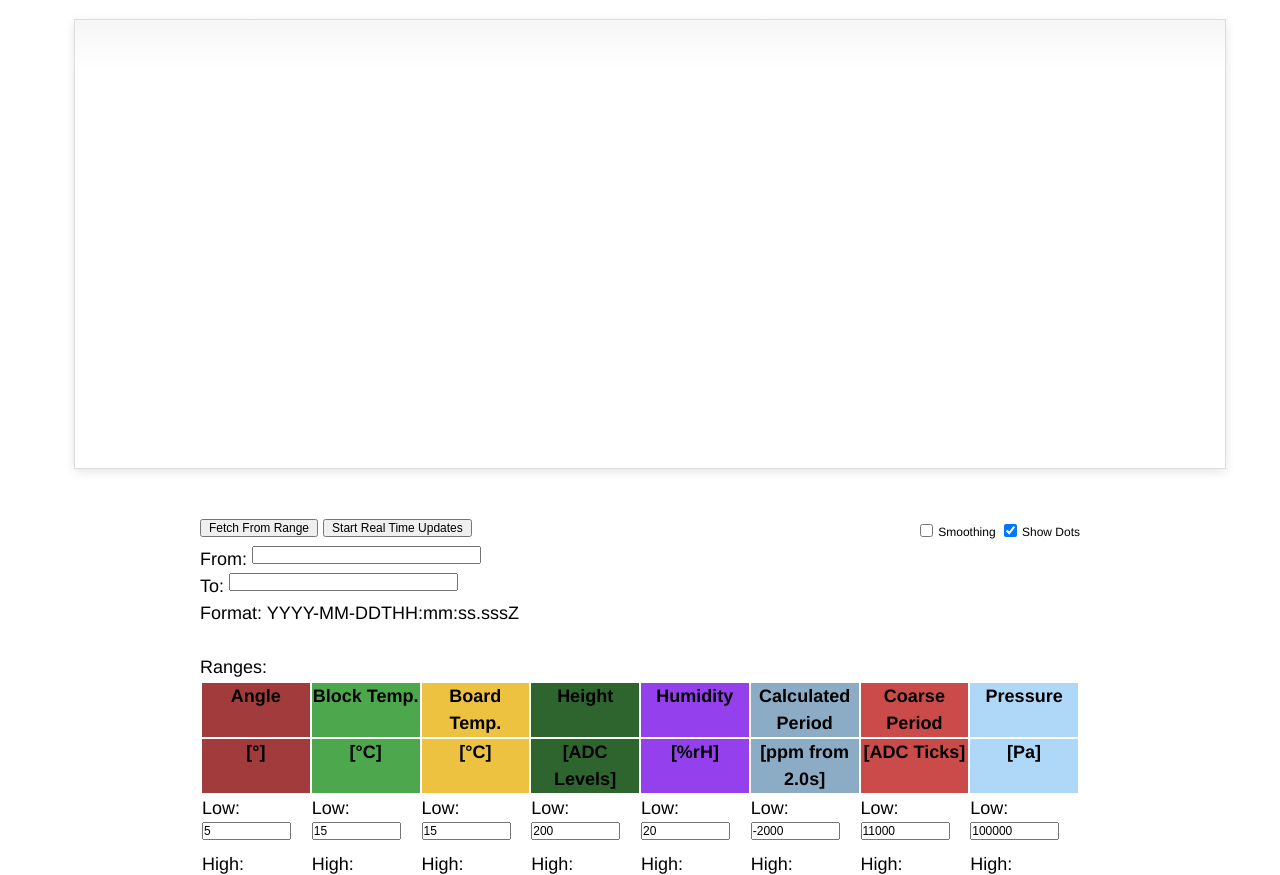
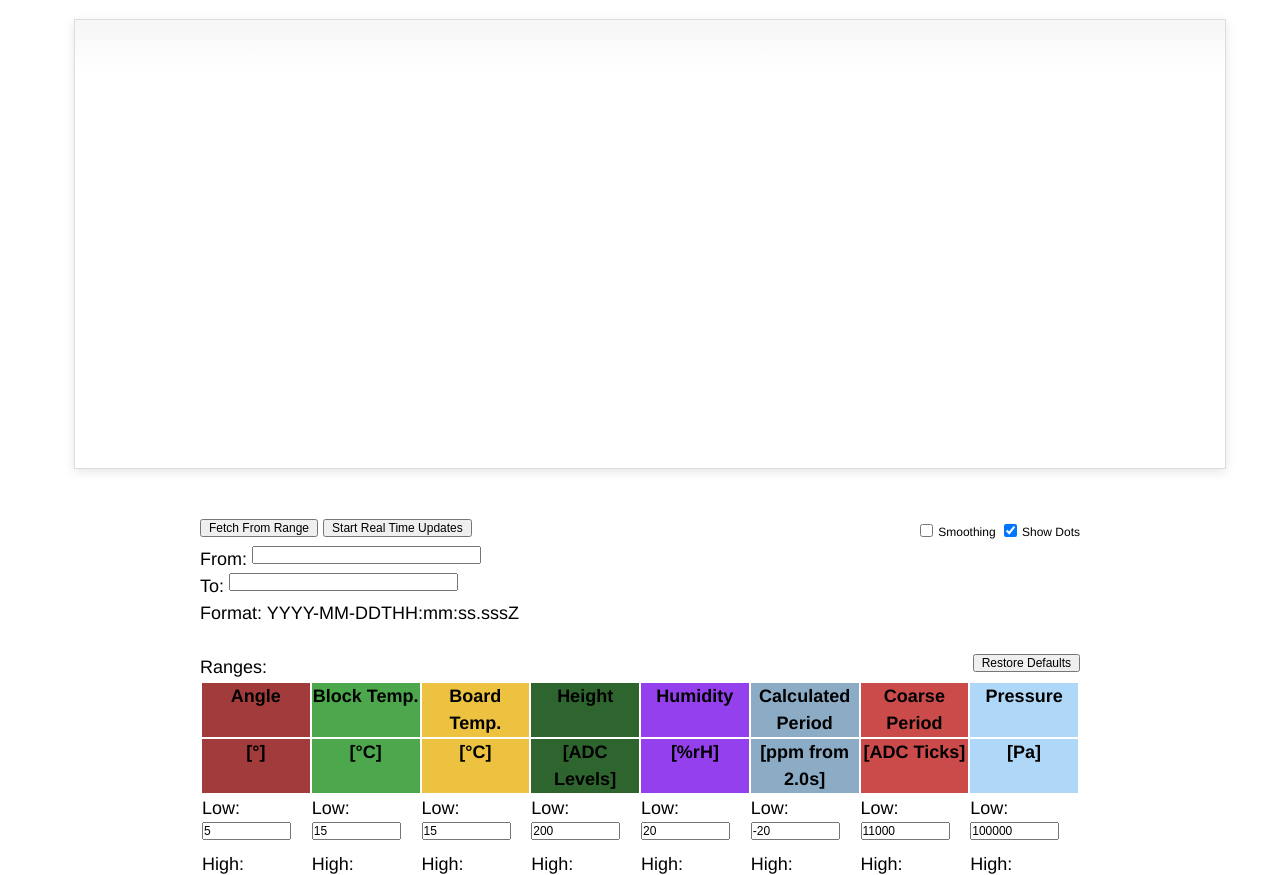
Before and after one commit to captainkirkby/Gears, a website: page node/public/sensorPlot.html in a window 1280 px wide. Shown: the part 84-959 px from the top of the page. Drawn offline with Linux system fonts and the light colour scheme; no server answers.

Commit message:
Add persistence to the web range interface

```diff
--- a/node/public/sensorPlot.html
+++ b/node/public/sensorPlot.html
@@ -58,6 +58,9 @@
 		-->
 
 		<br/><br/> Ranges:
+		<span class="checkboxes">
+			<input type="button" value="Restore Defaults" id="restoreDefaults"></input>
+		</span>
 		<table>
 			<tr>
 				<th style="background-color: #a23c3c">Angle</th>
--- a/node/public/sensorSource.js
+++ b/node/public/sensorSource.js
@@ -20,37 +20,85 @@ $(function() {
 	// Plot Settings
 	var dataToPlot = {
 		"boardTemperature" : { "visible" : false, "width" : NORMAL, "color" : 0, "autoID" : "#boardTempEnableAuto",
-			"lowID" : "#lowBoardTemp", "highID" : "#highBoardTemp", "defaultLow": 15, "defaultHigh" : 30},
+			"lowID" : "#lowBoardTemp", "highID" : "#highBoardTemp"},
 		"pressure" : { "visible" : false, "width" : NORMAL, "color" : 1, "autoID" : "#pressureEnableAuto",
-			"lowID" : "#lowPressure", "highID" : "#highPressure", "defaultLow": 100000, "defaultHigh" : 110000},
+			"lowID" : "#lowPressure", "highID" : "#highPressure"},
 		"crudePeriod" : { "visible" : false, "width" : NORMAL, "color" : 2, "autoID" : "#coarsePeriodEnableAuto",
-			"lowID" : "#lowCoarsePeriod", "highID" : "#highCoarsePeriod", "defaultLow": 11000, "defaultHigh" : 13000},
-		"blockTemperature" : { "visible" : true, "width" : NORMAL, "color" : 3, "autoID" : "b#lockTempEnableAuto",
-			"lowID" : "#lowBlockTemp", "highID" : "#highBlockTemp", "defaultLow": 15, "defaultHigh" : 30},
+			"lowID" : "#lowCoarsePeriod", "highID" : "#highCoarsePeriod"},
+		"blockTemperature" : { "visible" : true, "width" : NORMAL, "color" : 3, "autoID" : "#blockTempEnableAuto",
+			"lowID" : "#lowBlockTemp", "highID" : "#highBlockTemp"},
 		"humidity" : { "visible" : false, "width" : NORMAL, "color" : 4, "autoID" : "#humidityEnableAuto",
-			"lowID" : "#lowHumidity", "highID" : "#highHumidity", "defaultLow": 20, "defaultHigh" : 50},
+			"lowID" : "#lowHumidity", "highID" : "#highHumidity"},
 		"refinedPeriod" : { "visible" : true, "width" : NORMAL, "color" : 6, "autoID" : "#calculatedPeriodEnableAuto",
-			"lowID" : "#lowCalculatedPeriod", "highID" : "#highCalculatedPeriod", "defaultLow": -2000, "defaultHigh" : 2000},
+			"lowID" : "#lowCalculatedPeriod", "highID" : "#highCalculatedPeriod"},
 		"angle" : { "visible" : false, "width" : NORMAL, "color" : 7, "autoID" : "#angleEnableAuto",
-			"lowID" : "#lowAngle", "highID" : "#highAngle", "defaultLow": 5, "defaultHigh" : 15},
+			"lowID" : "#lowAngle", "highID" : "#highAngle"},
 		"height" : { "visible" : false, "width" : NORMAL, "color" : 18, "autoID" : "#heightEnableAuto",
-			"lowID" : "#lowHeight", "highID" : "#highHeight", "defaultLow": 200, "defaultHigh" : 700}
+			"lowID" : "#lowHeight", "highID" : "#highHeight"}
 	};
 
+	var defaults = null;
+
+	function defaultsSetup() {
+		var defaultsStr = localStorage.getItem("defaults");
+
+		// If no defaults exist, write some
+		if (defaultsStr == null) {
+			defaults = {
+				"angle" : { "Low" : 5,"High" : 25,"Auto" : false},
+				"blockTemperature" : { "Low" : 15,"High" : 30,"Auto" : false},
+				"boardTemperature" : { "Low" : 15,"High" : 30,"Auto" : false},
+				"height" : { "Low" : 200,"High" : 700,"Auto" : false},
+				"humidity" : { "Low" : 20,"High" : 50,"Auto" : false},
+				"refinedPeriod" : { "Low" : -20,"High" : 20,"Auto" : false},
+				"crudePeriod" : { "Low" : 11000,"High" : 13000,"Auto" : false},
+				"pressure" : { "Low" : 100000,"High" : 110000,"Auto" : false}
+			};
+
+			localStorage.setItem("defaults", JSON.stringify(defaults));
+		}
+		// Otherwise, use the existing defaults
+		else {
+			defaults = JSON.parse(defaultsStr);
+		}
 
 		// Default Setup
 		$.each(dataToPlot, function(series, options) {
 			var highID = dataToPlot[series].highID;
 			var lowID = dataToPlot[series].lowID;
-		var defaultHigh = dataToPlot[series].defaultHigh.toString();
-		var defaultLow = dataToPlot[series].defaultLow.toString();
+			var autoID = dataToPlot[series].autoID;
+
+			var defaultHigh = defaults[series].High.toString();
+			var defaultLow = defaults[series].Low.toString();
+			var defaultAuto = defaults[series].Auto;
 
 			$(highID).val(defaultHigh);
 			$(lowID).val(defaultLow);
+			$(autoID).prop("checked", defaultAuto);
+
+			$(highID).change(function() {
+				var high = $(highID).val();
+				defaults[series].High = high;
+				localStorage.setItem("defaults", JSON.stringify(defaults));
+			});
+			$(lowID).change(function() {
+				var low = $(lowID).val();
+				defaults[series].Low = low;
+				localStorage.setItem("defaults", JSON.stringify(defaults));
+
+			});
+			$(autoID).change(function() {
+				var auto = $(autoID).prop("checked");
+				defaults[series].Auto = auto;
+				localStorage.setItem("defaults", JSON.stringify(defaults));
+			});
 		});
 
 		$("#length").prop('disabled', true);
 		$("#length").val(120);
+	}
+
+	defaultsSetup();
 
 	// Keep doing the default population + reading!
 
@@ -423,6 +471,11 @@ $(function() {
 		}
 	});
 
+	$("#restoreDefaults").click(function() {
+		localStorage.removeItem("defaults");
+		defaultsSetup();
+	});
+
 	function pad(number) {
 		if (number < 10) {
 			return '0' + number;
@@ -431,7 +484,7 @@ $(function() {
 	}
 
 	function noZero(number) {
-		return (number == 0 ? 12 : number);
+		return ((number === 0) ? 12 : number);
 	}
 
 	Date.parseDate = function( input, format ){ return Date.parse(input); };
--- a/node/server.js
+++ b/node/server.js
@@ -90,7 +90,8 @@ process.once('SIGINT', function(){
 winston.verbose(__filename + ' connecting to the database...');
 
 var dbCallback = dbCallbackFunction;
-connectToDB(dbCallback);
+// connectToDB(dbCallback);
+dbCallbackFunction(null, null);
 
 function dbCallbackFunction(err, config) {
 	if(err) {
```
Lines whose indentation alone changed are shown as unchanged.
